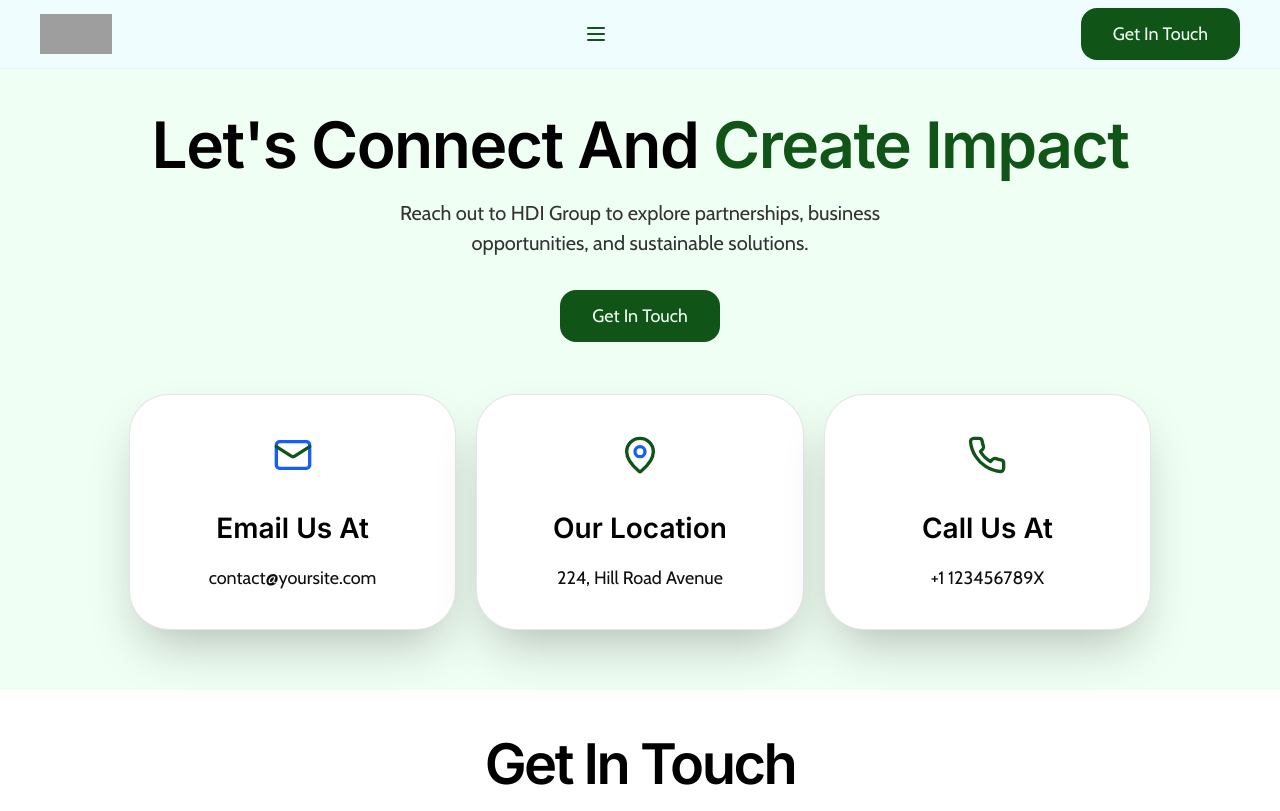
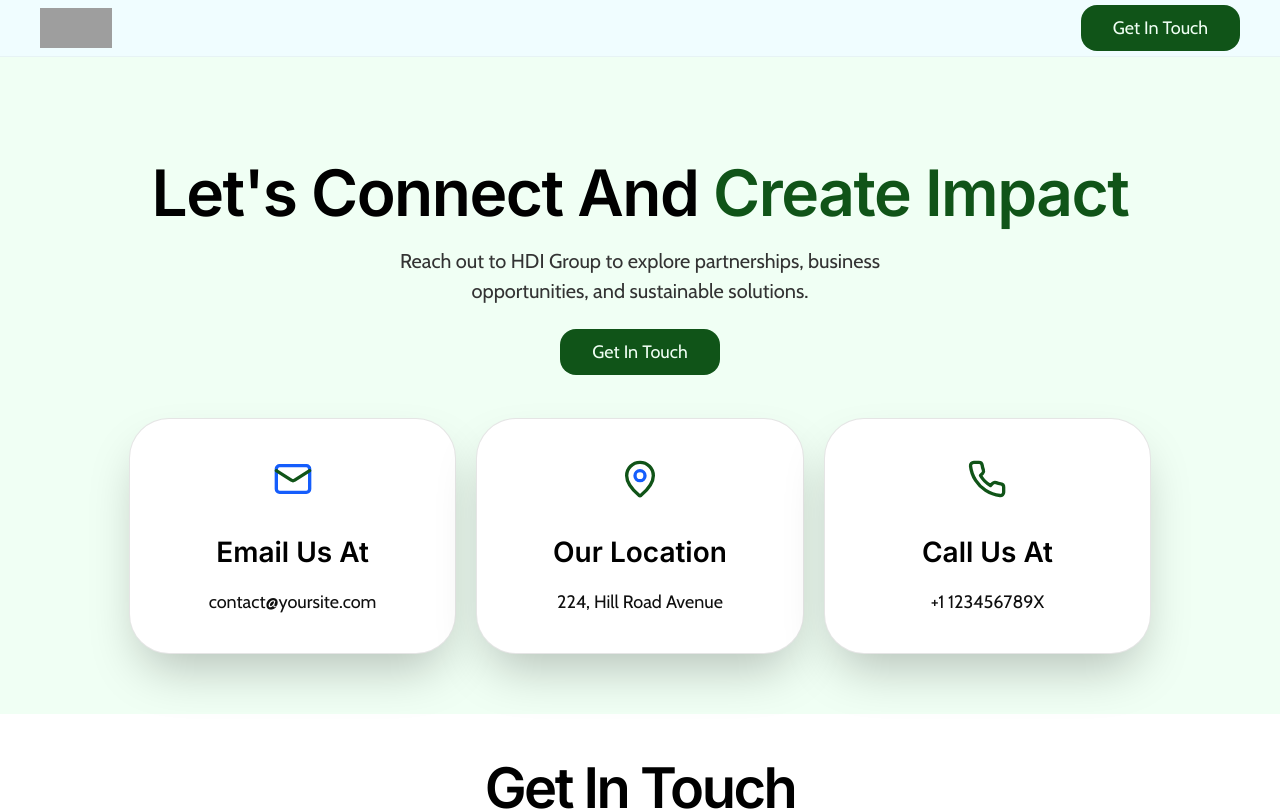
Before and after one commit to Elnalob/hdi-group, a React (Vite) app: page /contact in a window 1280 px wide. Shown: the top 811 px of the page. Built offline with nearby package versions, Linux system fonts and the light colour scheme; grey boxes are pictures that could not be loaded.

Commit message:
made some changes

```diff
--- a/src/components/contact/heroSection.tsx
+++ b/src/components/contact/heroSection.tsx
@@ -1,3 +1,4 @@
+import { NavLink } from "react-router";
 import { Mail, MapPin, Phone } from "../svg";
 
 function HeroSection() {
@@ -20,8 +21,8 @@
   ];
 
   return (
-    <section className=" bg-[#f0fff4]">
-      <div className="2xl:container 2xl:mx-auto mt-14 md:mt-10 lg:mt-12 xl:mt-[68px] p-5 lg:p-7 xl:p-10 space-y-6 md:space-y-5 lg:space-y-6 xl:space-y-8">
+    <section className=" bg-[#f0fff4] pt-14 md:pt-10 lg:pt-12">
+      <div className="2xl:container 2xl:mx-auto bg-[#f0fff4]  xl:mt-[68px] p-5 lg:p-7 xl:p-10 space-y-6 md:space-y-5 lg:space-y-6 xl:space-y-8">
         <div className=" text-center">
           <h2 className="text-black text-[30px] md:text-4xl lg:text-5xl xl:text-[64px] capitalize font-semibold leading-8 md:leading-11 lg:leading-14 xl:leading-18.5 md:-tracking-[1px] lg:-tracking-[1.5px]">
             Let's connect and{" "}
@@ -34,8 +35,10 @@
         </div>
 
         <div className="grid place-content-center">
-          <button className="font-cabin cursor-pointer py-3 md:py-2 xl:py-3 text-base md:text-[15px] lg:text-base xl:text-lg  px-6 md:px-5 lg:px-6 xl:px-8 rounded-2xl bg-[#105418] text-center hover:ring-1 hover:ring-offset-2 hover:ring-[#105418] transition-colors duration-500 hover:bg-[#105418]/90 focus:ring-1 focus:ring-offset-2 focus:ring-[#105418] focus:bg-[#105418]/90">
-            Get In Touch
+          <button>
+            <NavLink to="/contact" className="font-cabin cursor-pointer py-3 md:py-2 xl:py-3 text-base md:text-[15px] lg:text-base xl:text-lg  px-6 md:px-5 lg:px-6 xl:px-8 rounded-2xl bg-[#105418] text-center hover:ring-1 hover:ring-offset-2 hover:ring-[#105418] transition-colors duration-500 hover:bg-[#105418]/90 focus:ring-1 focus:ring-offset-2 focus:ring-[#105418] focus:bg-[#105418]/90">
+              Get In Touch
+            </NavLink>
           </button>
         </div>
 
--- a/src/components/customButton.tsx
+++ b/src/components/customButton.tsx
@@ -1,7 +1,14 @@
+import { NavLink } from "react-router";
+
 function CustomButton() {
   return (
-    <button className="font-cabin cursor-pointer py-2 xl:py-3 text-[15px] lg:text-base xl:text-lg  px-5 lg:px-6 xl:px-8 rounded-2xl bg-[#105418] text-center">
-      Get In Touch
+    <button>
+      <NavLink
+        to="/contact"
+        className="font-cabin cursor-pointer py-2 xl:py-3 text-[15px] lg:text-base xl:text-lg  px-5 lg:px-6 xl:px-8 rounded-2xl bg-[#105418] text-center"
+      >
+        Get In Touch
+      </NavLink>
     </button>
   );
 }
--- a/src/components/footer.tsx
+++ b/src/components/footer.tsx
@@ -1,3 +1,5 @@
+import { NavLink } from "react-router";
+
 function Footer() {
   return (
     <footer className="mt-1.5 md:mt-2 lg:mt-3 xl:mt-5 bg-[#f0fff4] w-full pb-3 p-5 lg:p-7 xl:p-10">
@@ -15,8 +17,10 @@
             </p>
           </div>
 
-          <button className="font-cabin text-base md:text-lg lg:text-xl xl:text-2xl font-semibold leading-6 bg-black py-3.5 xl:py-4 px-6 md:px-5 lg:px-6 xl:px-8 rounded-2xl cursor-pointer">
-            Get in Touch
+          <button>
+            <NavLink to="/contact" className="font-cabin text-base md:text-lg lg:text-xl xl:text-2xl font-semibold leading-6 bg-black py-3.5 xl:py-4 px-6 md:px-5 lg:px-6 xl:px-8 rounded-2xl cursor-pointer">
+              Get in Touch
+            </NavLink>
           </button>
           <p className="text-[15px] md:text-sm xl:text-base">
             HDI Group © 2025 • All Rights Reserved
--- a/src/components/home/about.tsx
+++ b/src/components/home/about.tsx
@@ -2,6 +2,7 @@
 import gsap from "gsap";
 import { ScrollTrigger } from "gsap/all";
 import { useGSAP } from "@gsap/react";
+import { NavLink } from "react-router";
 
 gsap.registerPlugin(ScrollTrigger, useGSAP);
 
@@ -83,8 +84,10 @@
             </p>
           </div>
 
-          <button className="font-cabin cursor-pointer py-3 md:py-2.5 lg:py-3 text-base md:text-[15px] lg:text-base xl:text-lg  px-6 md:px-5 lg:px-6.5 xl:px-8 rounded-2xl bg-[#105418] text-center">
-            Get In Touch
+          <button>
+            <NavLink to="/contact" className="hover:ring-1 hover:ring-offset-2 hover:ring-[#105418] transition-colors duration-500 hover:bg-[#105418]/90 font-cabin cursor-pointer py-3 md:py-2.5 lg:py-3 text-base md:text-[15px] lg:text-base xl:text-lg  px-6 md:px-5 lg:px-6.5 xl:px-8 rounded-2xl bg-[#105418] text-center">
+              Get In Touch
+            </NavLink>
           </button>
         </div>
 
--- a/src/components/home/heroSection.tsx
+++ b/src/components/home/heroSection.tsx
@@ -2,6 +2,7 @@
 import gsap from "gsap";
 import { ScrollTrigger } from "gsap/all";
 import { useGSAP } from "@gsap/react";
+import { NavLink } from "react-router";
 
 gsap.registerPlugin(ScrollTrigger, useGSAP);
 function HeroSection() {
@@ -20,8 +21,8 @@
     { scope: container }
   );
   return (
-    <section ref={container} className="bg-[#f0fff4] ">
-      <div className="space-y-6 md:space-y-4 lg:space-y-6 xl:space-y-8 mt-14 md:mt-10 lg:mt-12 xl:mt-[68px] text-center p-5 lg:p-7 xl:p-10 2xl:container 2xl:mx-auto">
+    <section ref={container} className="bg-[#f0fff4] pt-14 md:pt-10 lg:pt-12">
+      <div className="space-y-6 md:space-y-4 lg:space-y-6 xl:space-y-8  xl:mt-[68px] text-center p-5 lg:p-7 xl:p-10 2xl:container 2xl:mx-auto">
         <div className="space-y-2.5 md:space-y-1.5 lg:space-y-2.5 xl:space-y-4">
           <h1 className="text-black text-[26px] md:text-[34px] lg:text-[42px] xl:text-[56px] font-semibold md:-tracking-[1.5px] lg:-tracking-[2.6px] leading-8 md:leading-11 lg:leading-14 xl:leading-17">
             Driving Sustainable Growth Across Industries
@@ -33,8 +34,13 @@
           </p>
         </div>
 
-        <button className="hover:ring-1 hover:ring-offset-2 hover:ring-[#105418] transition-colors duration-500 hover:bg-[#105418]/90 font-cabin cursor-pointer py-3 md:py-2.5 lg:py-3 text-base md:text-[15px] lg:text-base xl:text-lg  px-6 md:px-5 lg:px-6.5 xl:px-8 rounded-2xl bg-[#105418] text-center">
-          Get In Touch
+        <button>
+          <NavLink
+            to="/contact"
+            className="hover:ring-1 hover:ring-offset-2 hover:ring-[#105418] transition-colors duration-500 hover:bg-[#105418]/90 font-cabin cursor-pointer py-3 md:py-2.5 lg:py-3 text-base md:text-[15px] lg:text-base xl:text-lg  px-6 md:px-5 lg:px-6.5 xl:px-8 rounded-2xl bg-[#105418] text-center"
+          >
+            Get In Touch
+          </NavLink>
         </button>
 
         <div className="w-[83vw] 2xl:w-[83%] h-80 md:h-95 lg:h-110 xl:h-150 mx-auto overflow-hidden rounded-[40px]">
--- a/src/components/navHeader.tsx
+++ b/src/components/navHeader.tsx
@@ -1,19 +1,7 @@
-import { useState } from "react";
 import { NavLink } from "react-router";
 
 function Header() {
-  const [isMenuOpen, setIsMenuOpen] = useState(false);
-  const toggleMenu = () => {
-    setIsMenuOpen(!isMenuOpen);
-    // // Prevent scrolling when menu is open
-    // if (!isMenuOpen) {
-    //   document.body.style.overflow = "hidden";
-    // } else {
-    //   document.body.style.overflow = "auto";
-    // }
-  };
   return (
-    <>
       <header className="h-fit z-50 py-2 border-b border-black/4  fixed inset-0 w-full bg-[#F0FDFF]  px-5 lg:px-7 xl:px-10">
         <div className="flex items-center justify-between 2xl:container 2xl:mx-auto">
           <div>
@@ -26,55 +14,16 @@
             </NavLink>
           </div>
 
-          <button onClick={toggleMenu} className="" aria-label="Toggle menu">
-            <svg
-              xmlns="http://www.w3.org/2000/svg"
-              className="size-6 text-[#105418]"
-              viewBox="0 0 24 24"
-              fill="none"
-              stroke="currentColor"
-              stroke-width="2"
-              stroke-linecap="round"
-              stroke-linejoin="round"
+          <button>
+            <NavLink
+              to="/contact"
+              className="font-cabin hover:ring-1 hover:ring-offset-2 hover:ring-[#105418] transition-colors duration-500 hover:bg-[#105418]/90 cursor-pointer py-2 xl:py-3 text-base md:text-[15px] lg:text-base xl:text-lg  px-5 lg:px-6 xl:px-8 rounded-2xl bg-[#105418] text-center"
             >
-              <line x1="4" x2="20" y1="12" y2="12" />
-              <line x1="4" x2="20" y1="6" y2="6" />
-              <line x1="4" x2="20" y1="18" y2="18" />
-            </svg>
-          </button>
-
-          <button className="font-cabin hover:ring-1 hover:ring-offset-2 hover:ring-[#105418] transition-colors duration-500 hover:bg-[#105418]/90 cursor-pointer py-2 xl:py-3 text-base md:text-[15px] lg:text-base xl:text-lg  px-5 lg:px-6 xl:px-8 rounded-2xl bg-[#105418] text-center">
-            Get In Touch
+              Get In Touch
+            </NavLink>
           </button>
         </div>
       </header>
-
-      <div
-        className={`fixed inset-0 z-[60] bg-[#105418] flex flex-col items-center justify-center transition-all duration-500 ${
-          isMenuOpen
-            ? "opacity-100 pointer-events-auto"
-            : "opacity-0 pointer-events-none"
-        }`}
-      >
-        <div className="mb-16">
-          <img
-            src="/HDI-Logo.png"
-            alt="Antler logo"
-            className="w-16 h-16 object-contain"
-          />
-        </div>
-
-        <nav className="flex flex-col items-center gap-8 text-white text-xl">
-          <NavLink to="/">Home</NavLink>
-
-          <NavLink to="/contact">Contact</NavLink>
-
-          <button className="font-cabin hover:ring-1 hover:ring-offset-2 hover:ring-[#9cb8a0] transition-colors duration-500 hover:bg-[#9cb8a0]/90 cursor-pointer py-2 xl:py-3 text-base md:text-[15px] lg:text-base xl:text-lg  px-5 lg:px-6 xl:px-8 rounded-2xl bg-[#9cb8a0] text-center">
-            Get In Touch
-          </button>
-        </nav>
-      </div>
-    </>
   );
 }
 
```
